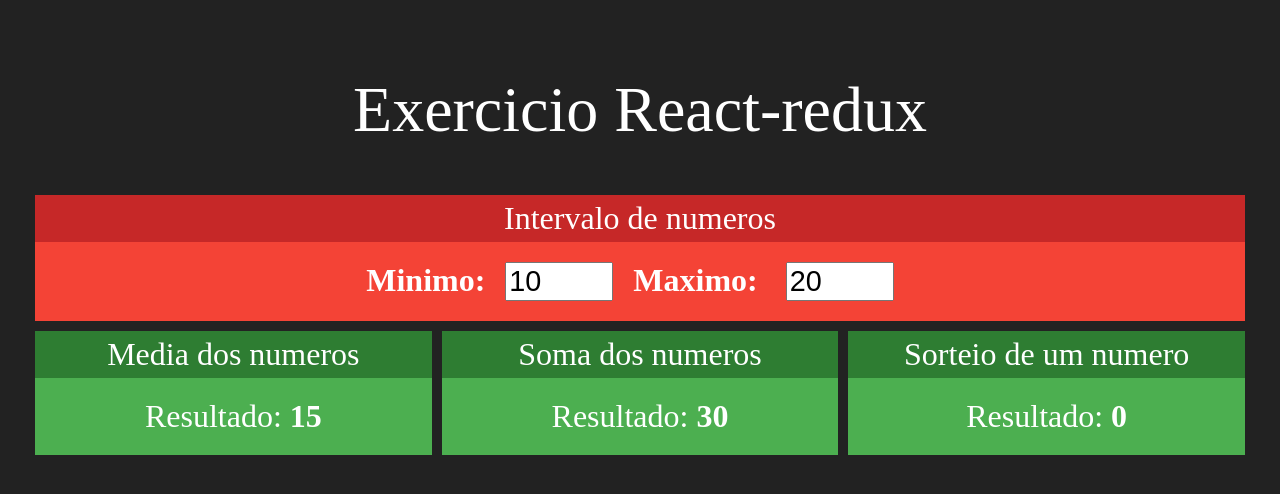
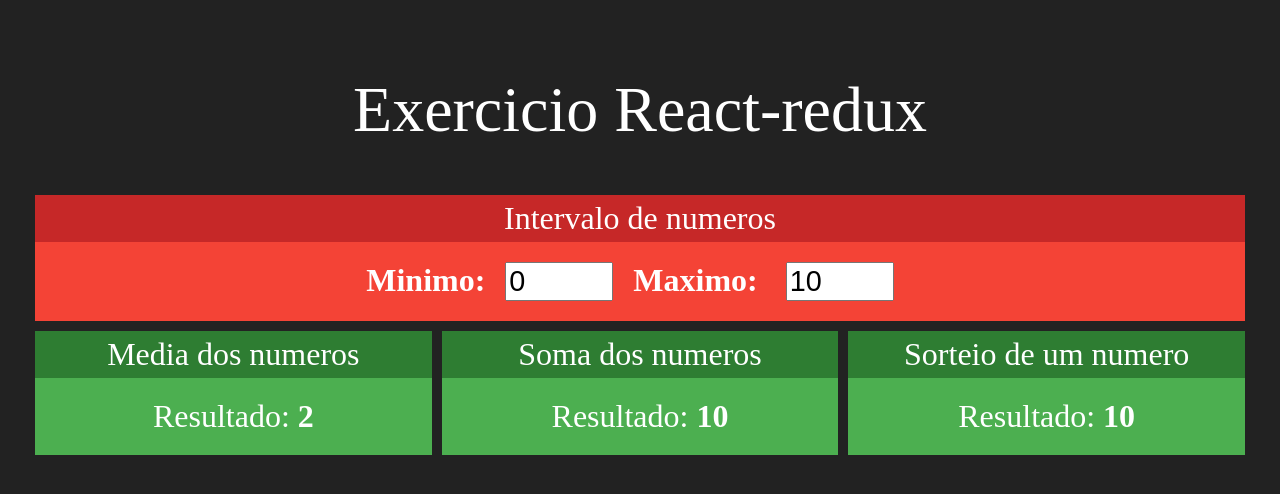
Before and after one commit to BrenoOliveira2002/redux-simples, a React (Create React App) app: page / in a window 1280 px wide. Shown: the top 494 px of the page. Built offline with nearby package versions, Linux system fonts and the light colour scheme.

Commit message:
configuring redux

```diff
--- a/package.json
+++ b/package.json
@@ -8,6 +8,7 @@
     "@testing-library/user-event": "^13.5.0",
     "react": "^18.2.0",
     "react-dom": "^18.2.0",
+    "react-redux": "^7.2.0",
     "react-scripts": "5.0.1",
     "web-vitals": "^2.1.4"
   },
--- a/src/App.js
+++ b/src/App.js
@@ -1,4 +1,4 @@
-import React, {useState} from 'react';
+import React  from 'react';
 import './App.css';
 
 import Intervalo from './components/Intervalo';
@@ -8,20 +8,17 @@
 
 function App() {
 
-  const [min, setMin] = useState(10)
-  const [max, setMax] = useState(20)
 
   return (
     <div className="App">
       <h1> Exercicio React-redux</h1>
       <div className='linha'>
-        <Intervalo min={min} max={max}
-        onMinChanged= {setMin} onMaxChanged={setMax}> </Intervalo>
+        <Intervalo> </Intervalo>
       </div>
       <div className='linha'>
-        <Media min={min} max={max} ></Media>
-        <Soma min={min} max={max}></Soma>
-        <Sorteio min={min} max={max}></Sorteio>
+        <Media></Media>
+        <Soma></Soma>
+        <Sorteio></Sorteio>
       </div>
     </div>
   );
--- a/src/components/Intervalo.jsx
+++ b/src/components/Intervalo.jsx
@@ -4,25 +4,21 @@
 
 export default props => {
 
-    const min = props.min
-    const max = props.max
+
     return (
 
 
         <Card title="Intervalo de numeros" red>
 
             <div className='Intervalo'>
-                {console.log(min)}
                 <span>
                     <strong>Minimo:</strong>
-                    <input type="number" value={min}
-                    onChange={e => props.onMinChanged(+e.target.value)}  />
+                    <input type="number" value={0} readOnly/>
                 </span>
 
                 <span>
                     <strong>Maximo: </strong>
-                    <input type="number" value={max}
-                    onChange={e => props.onMaxChanged(+e.target.value)}  />
+                    <input type="number" value={10} readOnly/>
                 </span>
 
             </div>
--- a/src/components/Media.jsx
+++ b/src/components/Media.jsx
@@ -3,9 +3,6 @@
 import Card from './Card';
 
 export default props => {
-    const min = props.min
-    const max = props.max
-
     return (
 
 
@@ -14,7 +11,7 @@
             <div>
                 <span>
                     <span>Resultado: </span>
-                    <strong>{(max + min) /2}</strong>
+                    <strong>{2}</strong>
                 </span>
             </div>
         </Card>
--- a/src/components/Soma.jsx
+++ b/src/components/Soma.jsx
@@ -3,9 +3,6 @@
 import Card from './Card';
 
 export default props => {
-    const min = props.min
-    const max = props.max
-
     return (
 
 
@@ -14,7 +11,7 @@
             <div>
                 <span>
                     <span>Resultado: </span>
-                    <strong>{(max + min)}</strong>
+                    <strong>{10}</strong>
                 </span>
             </div>
         </Card>
--- a/src/components/Sorteio.jsx
+++ b/src/components/Sorteio.jsx
@@ -3,11 +3,6 @@
 import Card from './Card';
 
 export default props => {
-
-    const min = props.min
-    const max = props.max
-    const aleatorio = parseInt(Math.random() * (max - min))
-
     return (
 
 
@@ -16,7 +11,7 @@
             <div>
                 <span>
                     <span>Resultado: </span>
-                    <strong>{aleatorio}</strong>
+                    <strong>{10}</strong>
                 </span>
             </div>
         </Card>
--- a/src/index.js
+++ b/src/index.js
@@ -4,11 +4,21 @@
 import App from './App';
 import reportWebVitals from './reportWebVitals';
 
+import { Provider } from 'react-redux'
+import storeConfig from './store/storeConfig';
+
+const store = storeConfig()
+
 const root = ReactDOM.createRoot(document.getElementById('root'));
 root.render(
-  <React.StrictMode>
-    <App />
-  </React.StrictMode>
+  <Provider store= {store}>
+    <React.StrictMode>
+      <App />
+    </React.StrictMode>
+
+
+  </Provider>
+
 );
 
 // If you want to start measuring performance in your app, pass a function
--- /dev/null
+++ b/src/store/storeConfig.js
@@ -0,0 +1,34 @@
+import { createStore, combineReducers} from 'redux'
+
+const reducers = combineReducers({
+
+    numeros: function(state, action) {
+
+
+        console.log(state, ' ', action)
+
+        return {
+            min: 1,
+            max: 10
+        }
+    },
+
+    nomes: function(state, action) {
+
+
+        console.log(state, ' ', action)
+
+        return [
+            'Ana',
+            'Bia',
+            'Carlos'
+        ]
+    }
+})
+
+function storeConfig() {
+
+    return createStore(reducers)
+}
+
+export default storeConfig
```
Also changed, not shown: 1 other file (tests, documents, lock files or other folders).
